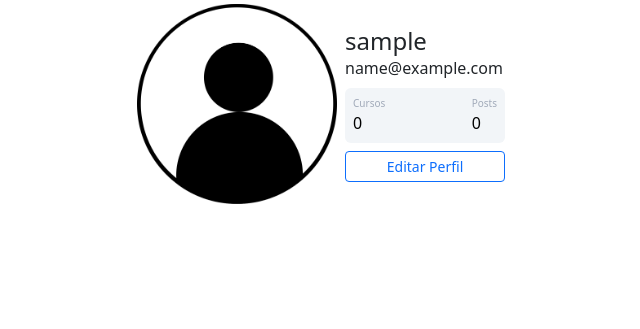
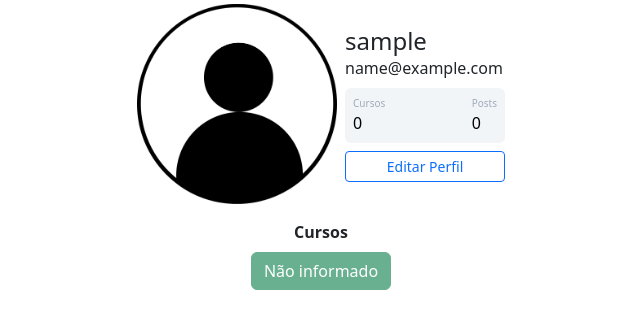
Before and after one commit to gilbertodfl/python-with-flask, a Flask app: page /perfil in a window 1280 px wide. Shown: the part 116-445 px from the top of the page, without its empty margins (319-959 px from the left). Run offline with Flask 3, Linux system fonts and the light colour scheme; the visitor is signed in with stand-in values (Sample User, id 1).

Commit message:
visualizando e contando os cursos do perfil

```diff
--- a/myposts/templates/perfil.html
+++ b/myposts/templates/perfil.html
@@ -8,7 +8,11 @@
                 <div class="ml-3 w-100">
                     <h4 class="mb-0 mt-0">{{ current_user.username }}</h4> <span>{{ current_user.email }}</span>
                     <div class="p-2 mt-2 bg-primary d-flex justify-content-between rounded text-white stats">
-                        <div class="d-flex flex-column"> <span class="articles">Cursos</span> <span class="number1">0</span> </div>
+                        {% if 'Não informado' in current_user.curso %}
+                           <div class="d-flex flex-column"> <span class="articles">Cursos</span> <span class="number1">0</span> </div>
+                        {% else %}
+                           <div class="d-flex flex-column"> <span class="articles">Cursos</span> <span class="number1">{{ current_user.curso.count(';')+ 1 }}</span> </div>
+                        {% endif %}
                         <div class="d-flex flex-column"> <span class="rating">Posts</span> <span class="number3">0</span> </div>
                     </div>
                     <div class="button mt-2 d-flex flex-row align-items-center">
@@ -20,6 +24,17 @@
             </div>
         </div>
     </div>
+    <div class="row justify-content-center">
+
+        <div class="col col-4" style="text-align: center">
+
+            <strong>Cursos</strong><br>
+            {% for curso in current_user.curso.split(';') %}
+                <button type="button" class="btn btn-success mt-2"  disabled>{{curso}}</button>
+            {% endfor %}
+        </div>
+    </div>
+    </div>
     {% block form_editar_perfil %}
     {% endblock %}
 {% endblock %}
```
